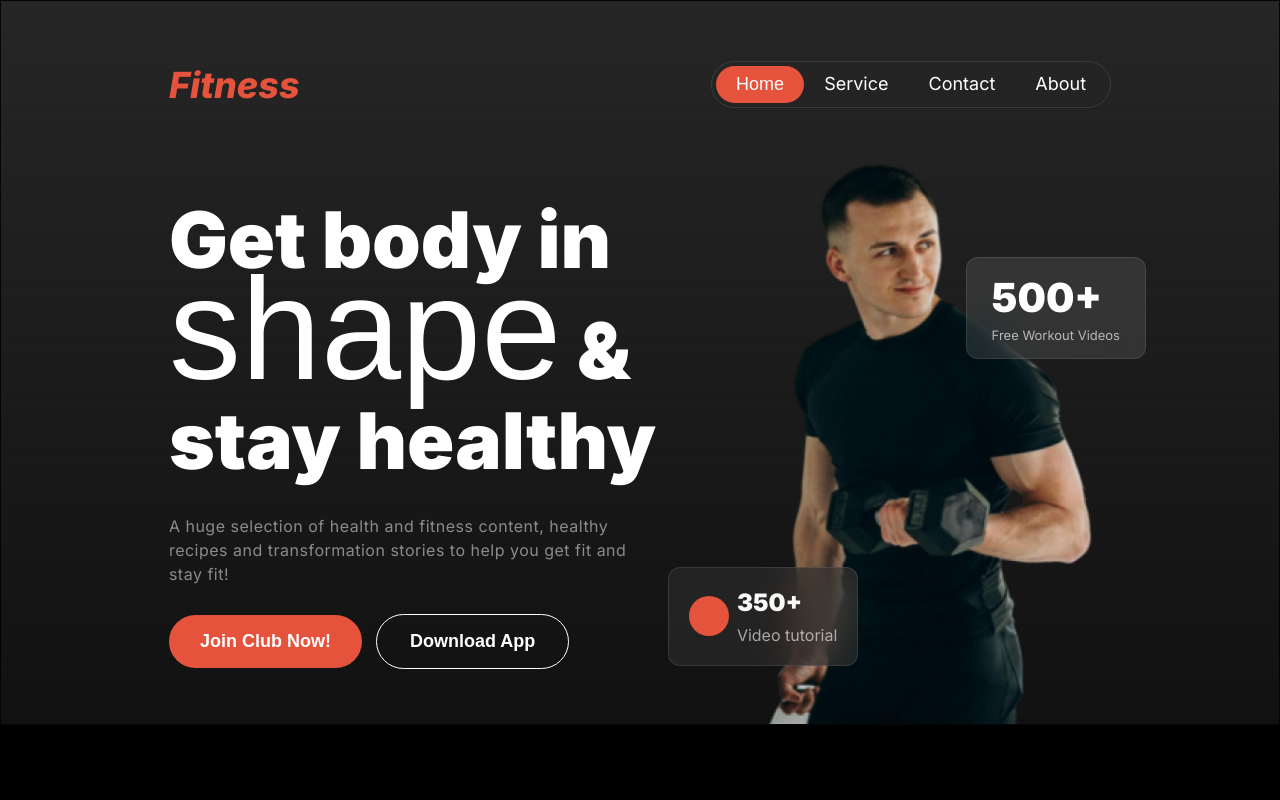
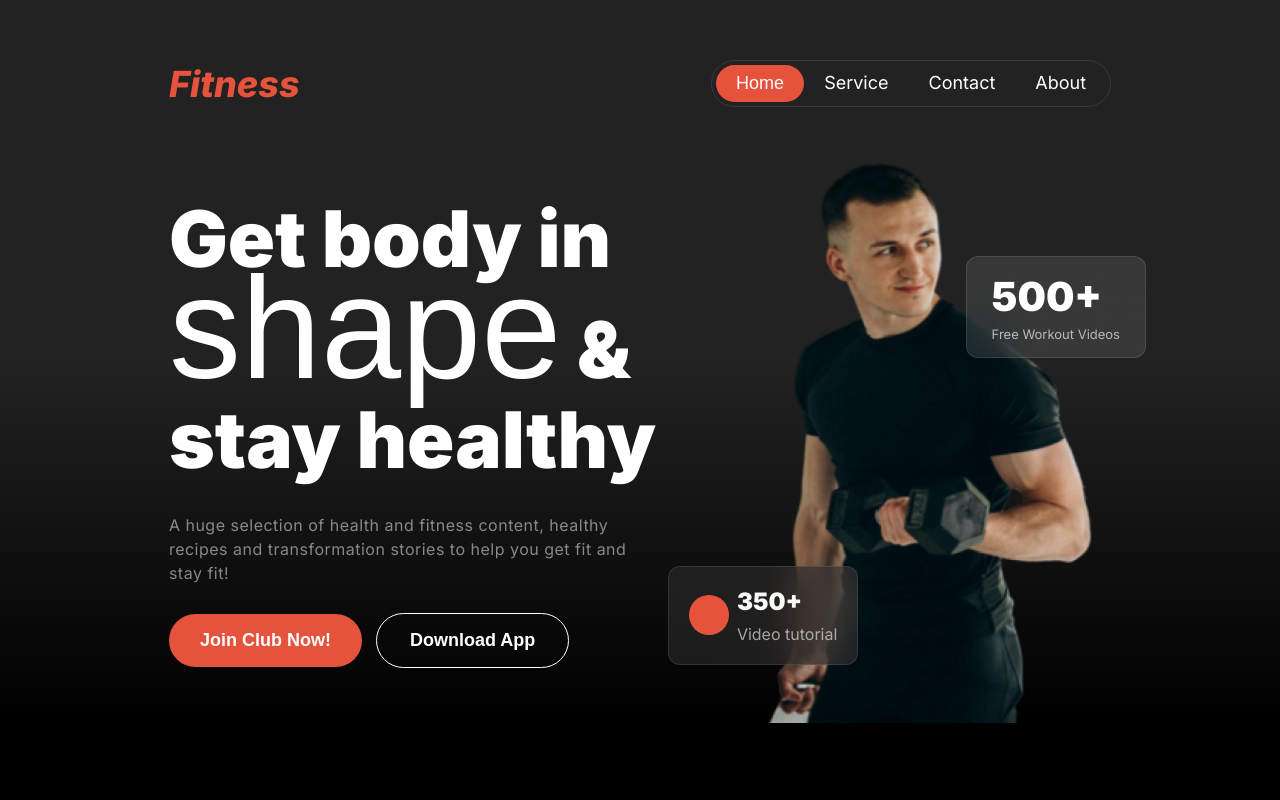
Before and after one commit to mu-senpai/Assignment-2, a plain HTML site: page index.html in a window 1280 px wide. Shown: the top 800 px of the page. Drawn offline with Linux system fonts and the light colour scheme; a web font is replaced by a local one.

Commit message:
Banner bg has changed.

```diff
--- a/styles/style.css
+++ b/styles/style.css
@@ -85,9 +85,7 @@
 
 /* banner section styling starts */
 .banner-section{
-    background-color: rgba(0, 0, 0, 0.85);
-    background-image: linear-gradient(0deg, rgb(17, 17, 17), rgba(119, 119, 119, 0) 100%);
-    border: 1px solid rgba(0, 0, 0, 0.85);
+    background: linear-gradient(360deg, #000000, rgb(34, 34, 34), rgb(34, 34, 34));
     padding-top: 60px;
 }
 
```
